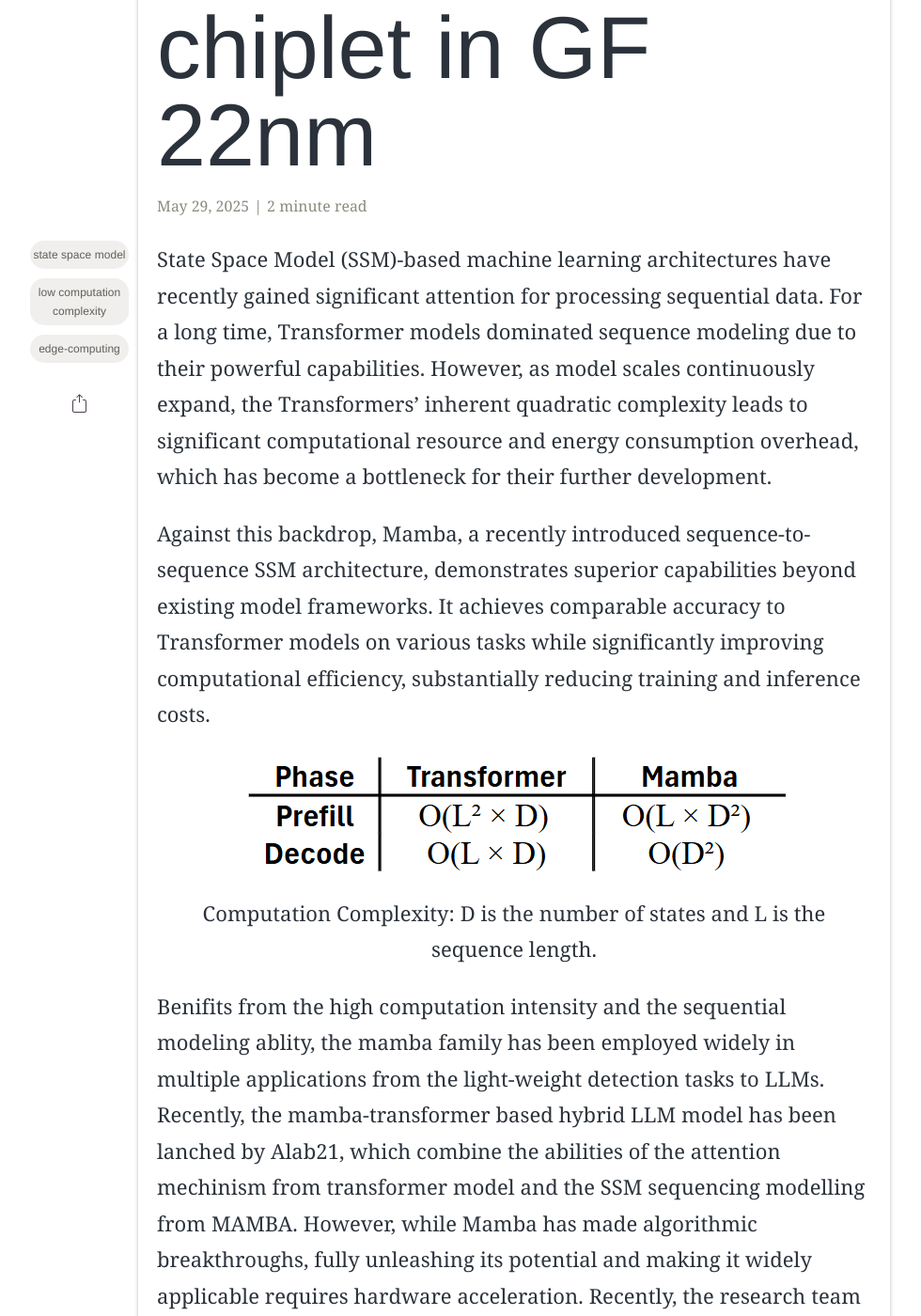
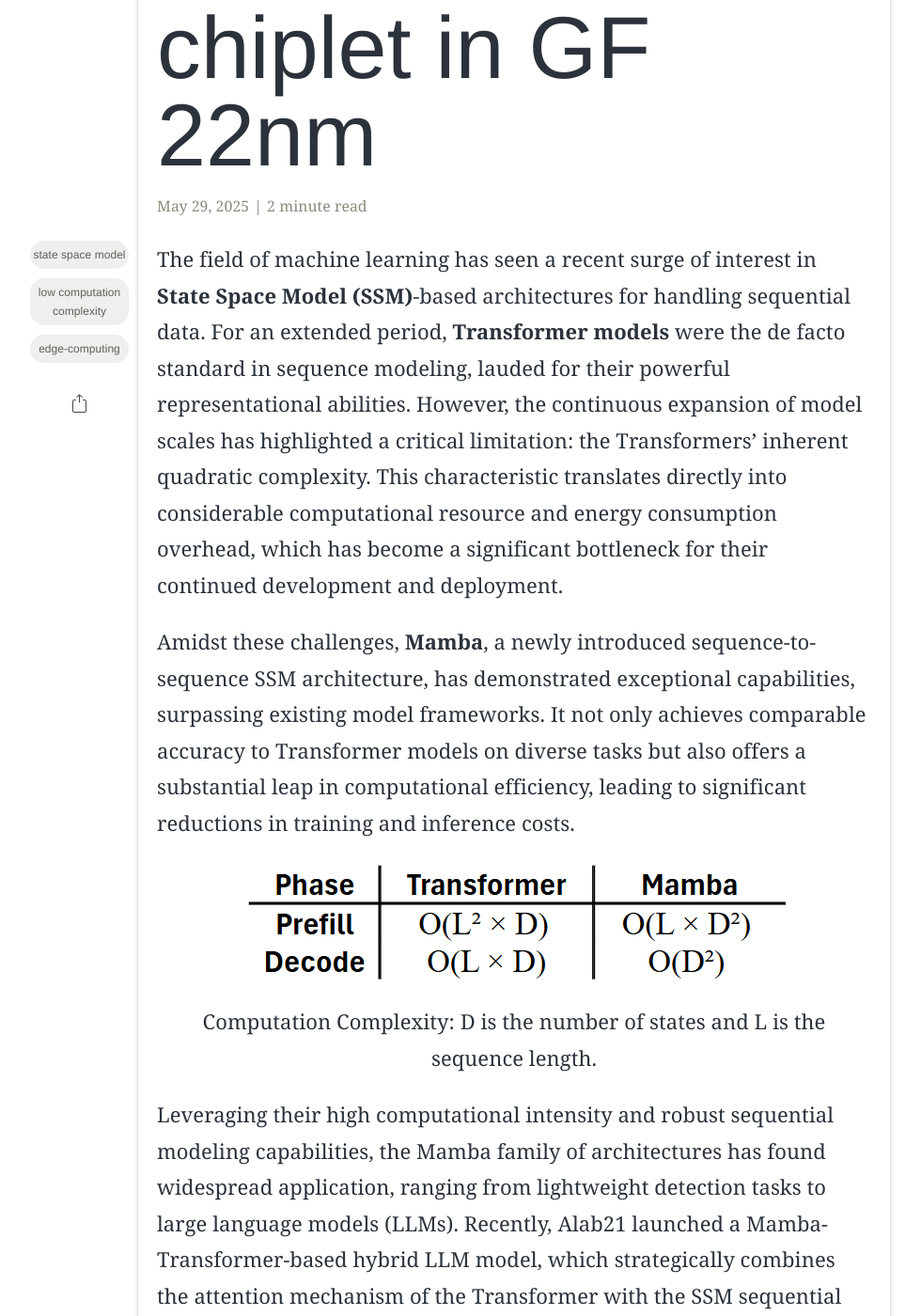
Before and after one commit to echip-from-elab/echip-from-elab.github.io, a Jekyll site: the page built from _posts/2021-03-24-starting-the-adventure.md, in a window 1280 px wide and 1400 px high, scrolled down 697 px. Shown: the whole window at 94% size, without its empty margins (93-1073 px from the left). Built offline with Jekyll 4.4.1, drawn with Linux system fonts in a browser that asks for light colours; some web fonts are replaced; some of the changed text lies outside the part shown.

Commit message:
picture and text

```diff
--- a/_posts/2021-03-24-starting-the-adventure.md
+++ b/_posts/2021-03-24-starting-the-adventure.md
@@ -10,28 +10,31 @@ author: Miao Sun
 description: "Midlife career change: a disaster or an opportunity?"
 ---
 
-State Space Model (SSM)-based machine learning architectures have recently gained significant attention for processing sequential data. For a long time, Transformer models dominated sequence modeling due to their powerful capabilities. However, as model scales continuously expand, the Transformers' inherent quadratic complexity leads to significant computational resource and energy consumption overhead, which has become a bottleneck for their further development.
+The field of machine learning has seen a recent surge of interest in **State Space Model (SSM)**-based architectures for handling sequential data. For an extended period, **Transformer models** were the de facto standard in sequence modeling, lauded for their powerful representational abilities. However, the continuous expansion of model scales has highlighted a critical limitation: the Transformers' inherent quadratic complexity. This characteristic translates directly into considerable computational resource and energy consumption overhead, which has become a significant bottleneck for their continued development and deployment.
 
-Against this backdrop, Mamba, a recently introduced sequence-to-sequence SSM architecture, demonstrates superior capabilities beyond existing model frameworks. It achieves comparable accuracy to Transformer models on various tasks while significantly improving computational efficiency, substantially reducing training and inference costs.
+Amidst these challenges, **Mamba**, a newly introduced sequence-to-sequence SSM architecture, has demonstrated exceptional capabilities, surpassing existing model frameworks. It not only achieves comparable accuracy to Transformer models on diverse tasks but also offers a substantial leap in computational efficiency, leading to significant reductions in training and inference costs.
 
 ![complexity](.\assets\img\posts\20210324\complexity_table.png)
 <center>Computation Complexity: D is the number of states and L is the sequence length.</center>
 
-Benifits from the high computation intensity and the sequential modeling ablity, the mamba family has been employed widely in multiple applications from the light-weight detection  tasks to LLMs. Recently, the mamba-transformer based hybrid LLM model has been lanched by Alab21, which combine the abilities of the attention mechinism from transformer model and the SSM sequencing modelling from MAMBA. However, while Mamba has made algorithmic breakthroughs, fully unleashing its potential and making it widely applicable requires hardware acceleration. Recently, the research team led by Prof. Umit Yusuf Ogras and Assistant Prof. Ahkilesh Jasiwal has designed the fisrt ASIC targered MAMBA-Chiplet with the accelerator for SSM in sequencing model processing. Differnet from the traditional accelertors design for transformer block and CNN, a dedicated pipeline design for hidden state updating and serial scanning is implemented. Meanwhile, to process the non-linear activation function and exponents calculation from the MAMBA block, a hardware frinedly approximation optimizaiton method is proposed for addressing the computation and area overhead. The main contributions in this works foucs on:
-- a scale-aware quantization for the SSM layer coupled with general 8-bit
-quantization for the other layers, aiming to achieve a more balanced quantization strategy. Unlike
-- the existing two studies, we compare eMamba against CNN and ViT implementations and present
-hardware measurements on GF 22 nm.
+Leveraging their high computational intensity and robust sequential modeling capabilities, the Mamba family of architectures has found widespread application, ranging from lightweight detection tasks to large language models (LLMs). Recently, Alab21 launched a Mamba-Transformer-based hybrid LLM model, which strategically combines the attention mechanism of the Transformer with the SSM sequential modeling of Mamba.
+
+However, despite Mamba's algorithmic breakthroughs, fully realizing its potential and ensuring broad applicability demands dedicated hardware acceleration. In this context, the research team led by Prof. Umit Yusuf Ogras and Assistant Prof. Akhilesh Jaiswal has developed the first ASIC-targeted Mamba-Chiplet, incorporating an accelerator specifically designed for SSM in sequence model processing. Diverging from traditional accelerator designs for Transformer blocks and CNNs, this work implements a dedicated pipeline for hidden state updating and serial scanning. Furthermore, to efficiently process the non-linear activation functions and exponent calculations inherent to the Mamba block, a hardware-friendly approximation optimization method is proposed to address associated computational and area overheads.
+
+The main contributions of this work are focused on:
+
+- A scale-aware quantization strategy for the SSM layer, coupled with general 8-bit quantization for other layers, aiming to achieve a more balanced quantization approach.
+- The design of a heterogeneous Mamba accelerator integrated with a RISC-V based MCU controller and a compute-in-memory (CIM) block, intended for a chiplet-based, scale-up high-performance computing architecture.
+- A comparative analysis of the Mamba sequential block against CNN and Vision Transformer (ViT) implementations, presenting hardware measurements obtained on GF 22 nm technology.
 
 ![echip-V2](.\assets\img\posts\20210324\mamba_arch.svg)
 <center>The designed architecture for MAMBA block.</center>{: .img-responsive width="700" height="400"}
 
-
-Compared with the similar modelling capacity of transfomer and CNN, a higher energy efficiency and lower area overhead is observed. For a deticated pipeline design, the complex dataflow and the scanning mechanism is realized and verified in frountend simulation. Aiming for a fully ASIC target verfication and implementation, the designed accelerator has completed the first tapeout process in early May in GF 22nm technology node. The core design dimensions are 0.5913 mm × 0.5917 mm. Our eMamba implementation operates at 100MHz frequency with 0.8 V supply voltage, consuming a total power of 13.49mW.
+When compared to **Transformer** and **CNN models** with similar modeling capacity, the proposed design exhibits **higher energy efficiency** and **lower area overhead**. A dedicated pipeline design implements the complex dataflow and scanning mechanism, which has been verified through front-end simulation. To achieve full ASIC verification and implementation, the designed accelerator successfully completed its first tape-out process in early May using the **GF 22nm technology node**. The core design measures **0.5913 mm × 0.5917 mm**. Our eMamba implementation operates at **100MHz** with a **0.8V** supply voltage, consuming a total power of **13.49mW**.
 ![echip-V2](.\assets\img\posts\20210324\layout.png){: .img-responsive width="300" height="300"}
 <center>Layout of the e-chip-V1. </center>
 
- At the same time, to pave the way for the chiplet design for the  scale-up roadmap in the next tapeout for heterogeneous NoC, which will lanch in November this year. A self-designed RISC-V core with a compute-in-memory coprocessor for the instructions processing and tokein embedding is verfied as the seperated module. For a efficient high performance solution for mamba-transformer hybrid model, a scale-out  accelerator NoC is on the way.
+In parallel, laying the groundwork for a chiplet design within a scale-up roadmap that includes heterogeneous Network-on-Chip (NoC) for an upcoming tape-out in November, a proprietary RISC-V core with an integrated compute-in-memory coprocessor—responsible for instruction processing and token embedding—has been independently verified as a standalone module. To enable a truly efficient, high-performance solution for the Mamba-Transformer hybrid model, a scale-out accelerator NoC is actively being pursued.
 
 ![echip-V2](.\assets\img\posts\20210324\echip_v2.svg)
 <center>The conception design of e-chip-V2.</center>
```
